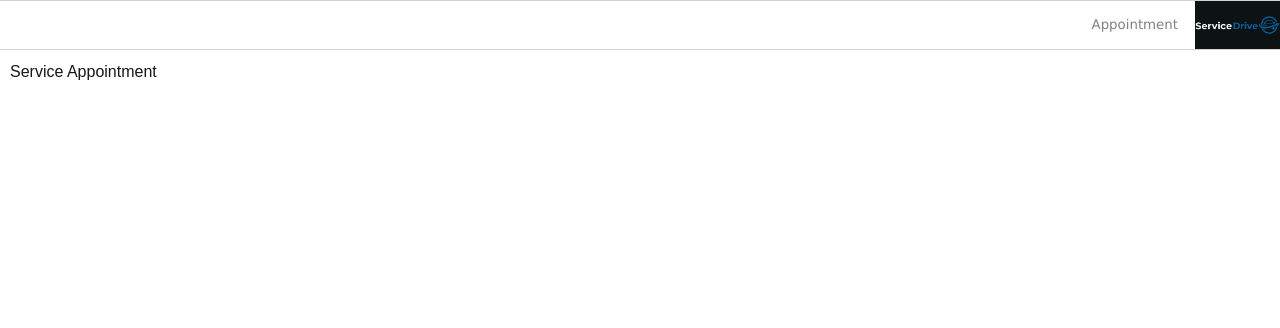
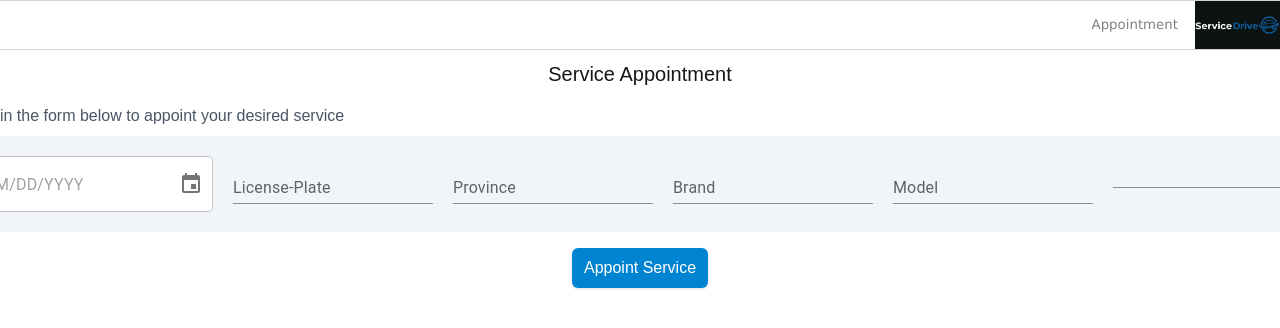
Before and after one commit to Serfloodious/servicedrive-frontend, a Next.js app: page /appointment in a window 1280 px wide. Shown: the top 328 px of the page. Built offline with nearby package versions, Linux system fonts and the light colour scheme.

Commit message:
Add appointment page with date reservation and service selection

```diff
--- a/package.json
+++ b/package.json
@@ -9,7 +9,12 @@
     "lint": "eslint"
   },
   "dependencies": {
+    "@emotion/react": "^11.14.0",
+    "@emotion/styled": "^11.14.1",
+    "@mui/material": "^9.5.0",
+    "@mui/x-date-pickers": "^9.17.0",
     "@tailwindcss/postcss": "^4.3.4",
+    "dayjs": "^1.11.23",
     "next": "16.3.0",
     "postcss": "^8.5.32",
     "react": "19.2.8",
--- a/src/app/appointment/page.tsx
+++ b/src/app/appointment/page.tsx
@@ -1,7 +1,21 @@
+import DateReserve from "@/components/DateReserve";
+
 export default function Appointment() {
     return (
-        <main>
-            <div>Service Appointment</div>
+        <main className="w-[100%] flex flex-col items-center space-y-4">
+            <div className="text-xl font-medium">Service Appointment</div>
+            <div className="w-fit space-y-2">
+                <div className="text-md text-left text-gray-600">
+                    Please fill in the form below to appoint your desired service
+                </div>
+                <DateReserve />
+            </div>
+            <button name="Appoint Service" id="Appoint Service"
+             className="block rounded-md bg-sky-600 hover:bg-indigo-600
+             px-3 py-2 shadow-sm text-white"
+            >
+                Appoint Service
+            </button>
         </main>
     )
 }
--- a/src/app/globals.css
+++ b/src/app/globals.css
@@ -36,7 +36,6 @@ body {
 
 * {
   box-sizing: border-box;
-  margin: 0;
 }
 
 a {
--- /dev/null
+++ b/src/components/DateReserve.tsx
@@ -0,0 +1,29 @@
+"use client"
+import { DatePicker } from "@mui/x-date-pickers"
+import { LocalizationProvider } from "@mui/x-date-pickers/LocalizationProvider"
+import { AdapterDayjs } from "@mui/x-date-pickers/AdapterDayjs"
+import { TextField } from "@mui/material"
+import { Select, MenuItem } from "@mui/material"
+
+export default function DateReserve() {
+    return (
+        <div className="bg-slate-100 rounded-lg gap-x-5 gap-y-2
+         w-fit px-10 py-5 flex flex-row justify-center"
+        >
+            <LocalizationProvider dateAdapter={AdapterDayjs}>
+                <DatePicker className="bg-white"/>
+            </LocalizationProvider>
+            <TextField variant="standard" name="License-Plate" id="License-Plate" label="License-Plate" className="h-[2em] w-[200px]"/>
+            <TextField variant="standard" name="Province" id="Province" label="Province" className="h-[2em] w-[200px]"/>
+            <TextField variant="standard" name="Brand" id="Brand" label="Brand" className="h-[2em] w-[200px]"/>
+            <TextField variant="standard" name="Model" id="Model" label="Model" className="h-[2em] w-[200px]"/>
+            <Select variant="standard" name="service" id="service" className="h-[2em] w-[200px]">
+                <MenuItem value="PeriodicMaintenance">Periodic Maintenance</MenuItem>
+                <MenuItem value="BatteryElectrical">Battery & Electrical System Check</MenuItem>
+                <MenuItem value="BrakeSuspension">Brake & Suspension Service</MenuItem>
+                <MenuItem value="WheelAlignment">Wheel Alignment & Tire Balancing</MenuItem>
+                <MenuItem value="AC-Cleaning">AC Cleaning & Ozone Sterilization</MenuItem>
+            </Select>
+        </div>
+    )
+}
```
Also changed, not shown: 1 other file (tests, documents, lock files or other folders).
